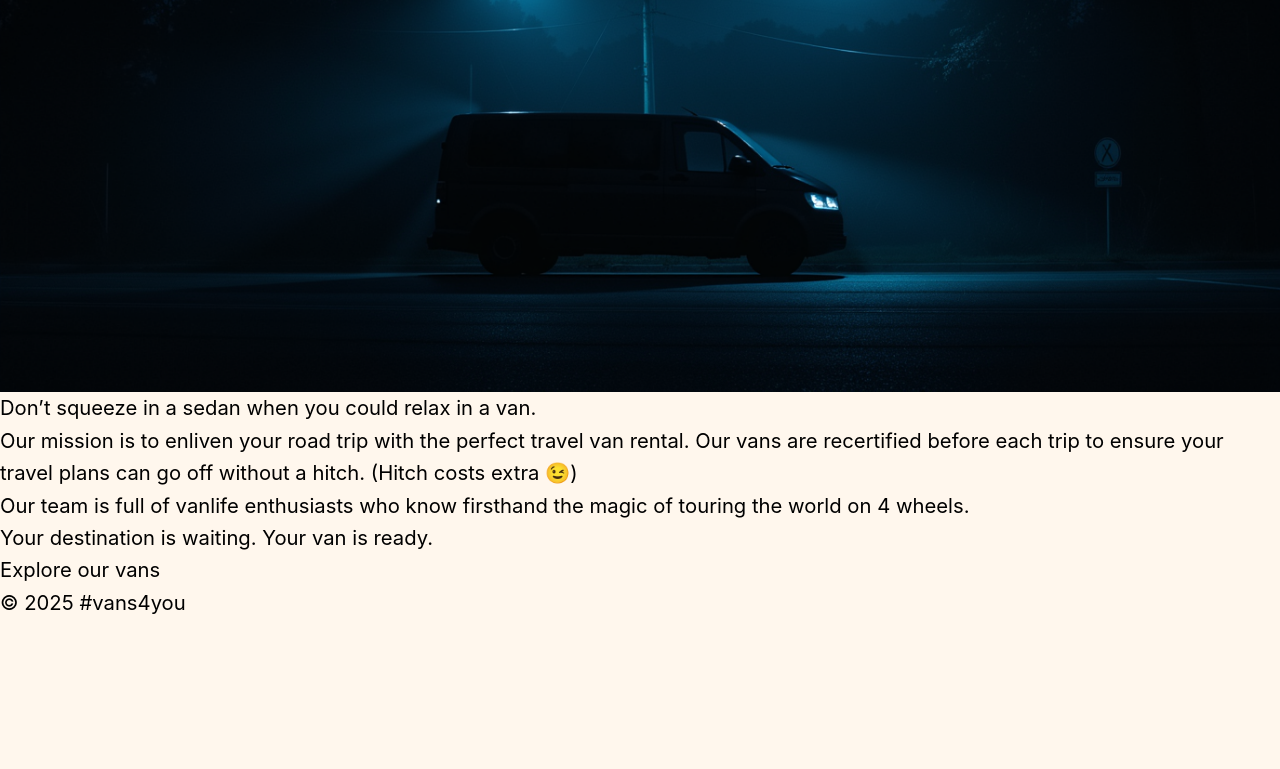
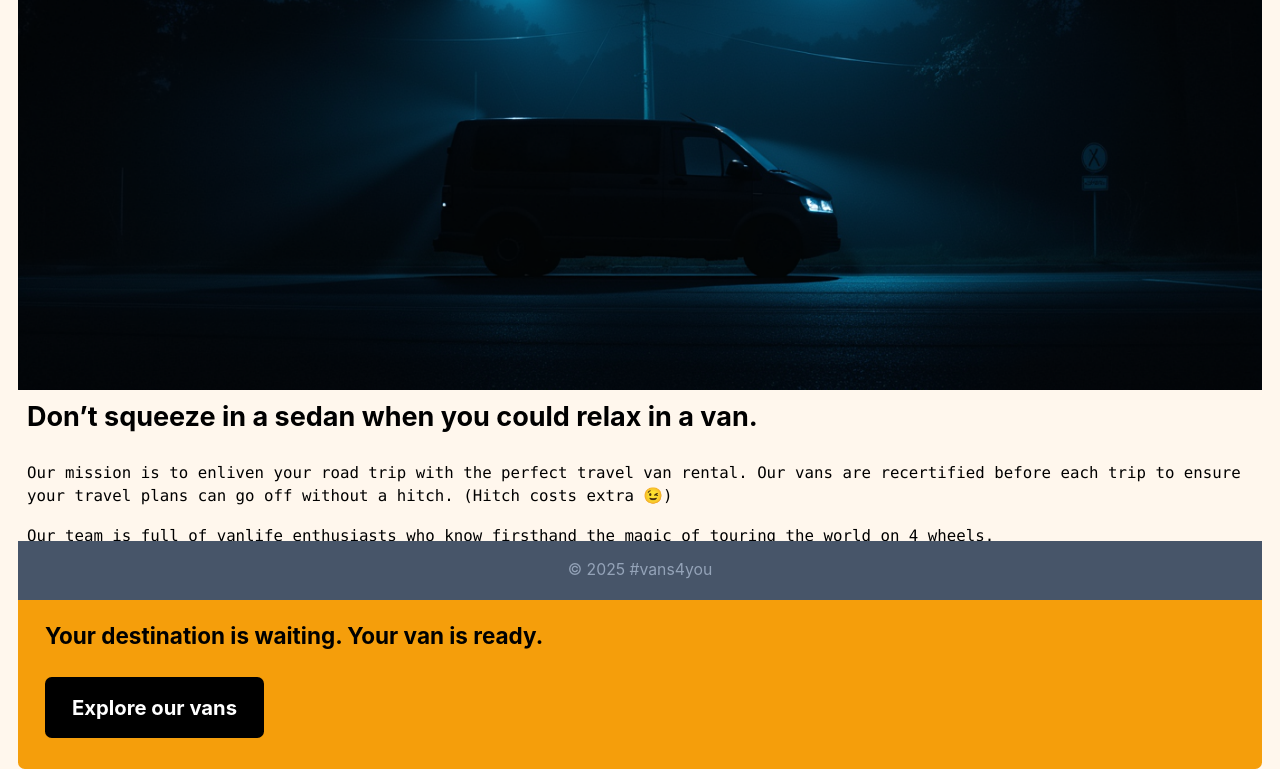
Before and after one commit to bimeksf/VansPage, a React (Vite) app: page /about in a window 1280 px wide. Shown: the part 394-1163 px from the top of the page. Before the commit the page ends 1013 px from the top, so only its background shows below. Built offline with nearby package versions, Linux system fonts and the light colour scheme.

Commit message:
css update

```diff
--- a/src/components/Footer.jsx
+++ b/src/components/Footer.jsx
@@ -1,17 +1,9 @@
-
-
-
 export default function Footer() {
     const d = new Date();
-const year = d.getFullYear();
-return (
-    <footer>
-
-          <p>&#169; {year} #vans4you </p>
-
-    </footer>
-
-)
-
-
+    const year = d.getFullYear();
+    return (
+        <footer className="bg-slate-600 p-4  w-full flex justify-center items-center text-center ">
+            <p className=" text-sm text-slate-400 ">© {year} #vans4you</p>
+        </footer>
+    );
 }
--- a/src/components/Header.jsx
+++ b/src/components/Header.jsx
@@ -9,7 +9,7 @@ export default function Header() {
     }
 
     return (
-        <header>
+        <header >
             <nav className='flex justify-between items-center bg-background lg:h-10 lg:p-8 p-2 '>
                 <NavLink to="/" className='homeLink font-bold'>#VANLIFE</NavLink>
 
@@ -33,7 +33,7 @@ export default function Header() {
                 </button>
 
                 <div className={`
-                    ${isMenuOpen ? 'translate-x-0' : 'translate-x-[200px]'} transition-all duration-300 ease-in-out
+                    ${isMenuOpen ? 'translate-x-0 opacity-100' : 'hidden opacity-0 translate-x-[200px]'} transition-all duration-300 ease-in-out
                     flex flex-col absolute right-0 bottom-0 gap-4 bg-background min-h-screen items-center z-10
                     p-4 my-[-3rem]
                 lg:flex lg:flex-row lg:static lg:min-h-0 lg:gap-6 lg:p-0 lg:translate-x-0
--- a/src/components/Hostlayout.jsx
+++ b/src/components/Hostlayout.jsx
@@ -2,7 +2,9 @@ import { NavLink, Outlet } from "react-router-dom";
 
 export default function Hostlayout() {
   return (
-    <nav className=" flex gap-2">
+    <>
+
+    <nav className=" flex gap-3 lg:hidden text-base">
       <NavLink
         className={({ isActive }) =>
           `border-b-4 ${
@@ -44,7 +46,9 @@ export default function Hostlayout() {
       >
         Vans
       </NavLink>
+    </nav>
       <Outlet />
-    </nav>
+    </>
+
   );
 }
--- a/src/components/Layout.jsx
+++ b/src/components/Layout.jsx
@@ -6,14 +6,15 @@ import Footer from './Footer';
 export default function Layout() {
 
 return (
-    <div className='h-screen flex flex-col '>
+    <>
+    <Header/>
+    <div className='h-screen flex flex-col p-4 '>
+    <Outlet/>
 
-    <Header/>
-    <Outlet/>
     <Footer/>
-
     </div>
 
+    </>
 )
 
 
--- a/src/pages/About.jsx
+++ b/src/pages/About.jsx
@@ -4,20 +4,20 @@ import darkVan from "../images/dar2.png";
 export default function About() {
 
     return (
-        <div className="about-wrapper">
+        <div className="h-screen flex flex-col   text-left mb-10">
 
                 <img src={darkVan} alt="" className="about-img"/>
-                <div className="about-page-content">
-                <h1>Don’t squeeze in a sedan when you could relax in a van.</h1>
-                <p>Our mission is to enliven your road trip with the perfect travel van rental. Our vans are recertified before each trip to ensure your travel plans can go off without a hitch.
+                <div className="">
+                <h1 className="text-2xl font-bold m-2 pb-4">Don’t squeeze in a sedan when you could relax in a van.</h1>
+                <p className="text-sm font-mono m-2 pb-2">Our mission is to enliven your road trip with the perfect travel van rental. Our vans are recertified before each trip to ensure your travel plans can go off without a hitch.
                 (Hitch costs extra 😉)</p>
-                <p>
+                <p className="text-sm font-mono m-2 pb-8">
                 Our team is full of vanlife enthusiasts who know firsthand the magic of touring the world on 4 wheels.</p>
 
-            <div className="about-box">
-            <h2>Your destination is waiting.
+            <div className="bg-amber-500 p-6 rounded-md pb-10 ">
+            <h2 className="font-bold text-xl pb-5 mb-4">Your destination is waiting.
             Your van is ready.</h2>
-            <Link to="/vans" className="btn-aboutpage">Explore our vans</Link>
+            <Link to="/vans" className="bg-black rounded-md text-white px-6 py-4 font-bold  hover:bg-white hover:text-black hover:font-bold  ">Explore our vans</Link>
             </div>
                 </div>
         </div>
--- a/src/pages/Home.jsx
+++ b/src/pages/Home.jsx
@@ -8,7 +8,7 @@ export default function Header() {
  gap-2 font-mono
    " >
             <h1 className="text-xl font-bold leading-8 text-white mt-20  lg:m-0  lg:sel lg:justify-items-center lg:text-6xl lg:p-8">You got the travel plans, we got the travel vans.</h1>
-            <p className="shadow-md  leading-6 text-gray-300 text-sm  mt-20 pb-6  lg:m-0  lg:text-lg  lg:p-8 lg:mt-2">Add adventure to your life by joining the #vanlife movement. Rent the perfect van to make your perfect road trip.</p>
+            <p className="shadow-md  leading-6 text-gray-300 text-sm  mt-20 pb-6  lg:m-0  lg:text-lg  lg:p-8 lg:mb">Add adventure to your life by joining the #vanlife movement. Rent the perfect van to make your perfect road trip.</p>
           <Link to="/vans" className="px-4 py-4 text-sm bg-orange-500 rounded-md text-white transform hover:scale-105 transition-transform duration-200 ease-in-out font-bold  lg:w-40  lg:px-2 lg:mx-auto  ">Find your van</Link>
 
 
--- a/src/pages/Host/Hostvans.jsx
+++ b/src/pages/Host/Hostvans.jsx
@@ -6,10 +6,12 @@ export default function Hostvans() {
 
         return (
             <Link to={`/host/vans/${van.id}`}>
-            <div key={van.id} className="card">
-                    <img className="medium" src={van.imageUrl} alt={van.name} />
-                        <h2>{van.name}</h2>
-                        <p>${van.price}<span>/day</span></p>
+            <div key={van.id} className="flex items-center w-5/6   bg-white  p-2 rounded-md shadow-sm font-mono">
+                    <img className="w-1/4 object-cover  h-1/4" src={van.imageUrl} alt={van.name} />
+                        <div className='flex flex-col justify-center items-start w-11/12 gap-1 ml-4'>
+                            <h2 className='text-sm font-bold'>{van.name}</h2>
+                            <p className='text-sm '>${van.price}<span className='font-normal'>/day</span></p>
+                        </div>
                     </div>
                 </Link>
 
@@ -19,9 +21,9 @@ export default function Hostvans() {
 
     return (
         <>
-        <h1>Your listed vans</h1>
+        <h1 className='font-bold text-xl my-6'>Your listed vans</h1>
 
-        <div className="van-listed">
+        <div className="flex flex-col items-center   h-screen gap-4 ">
             {van}
         </div>
 
```
